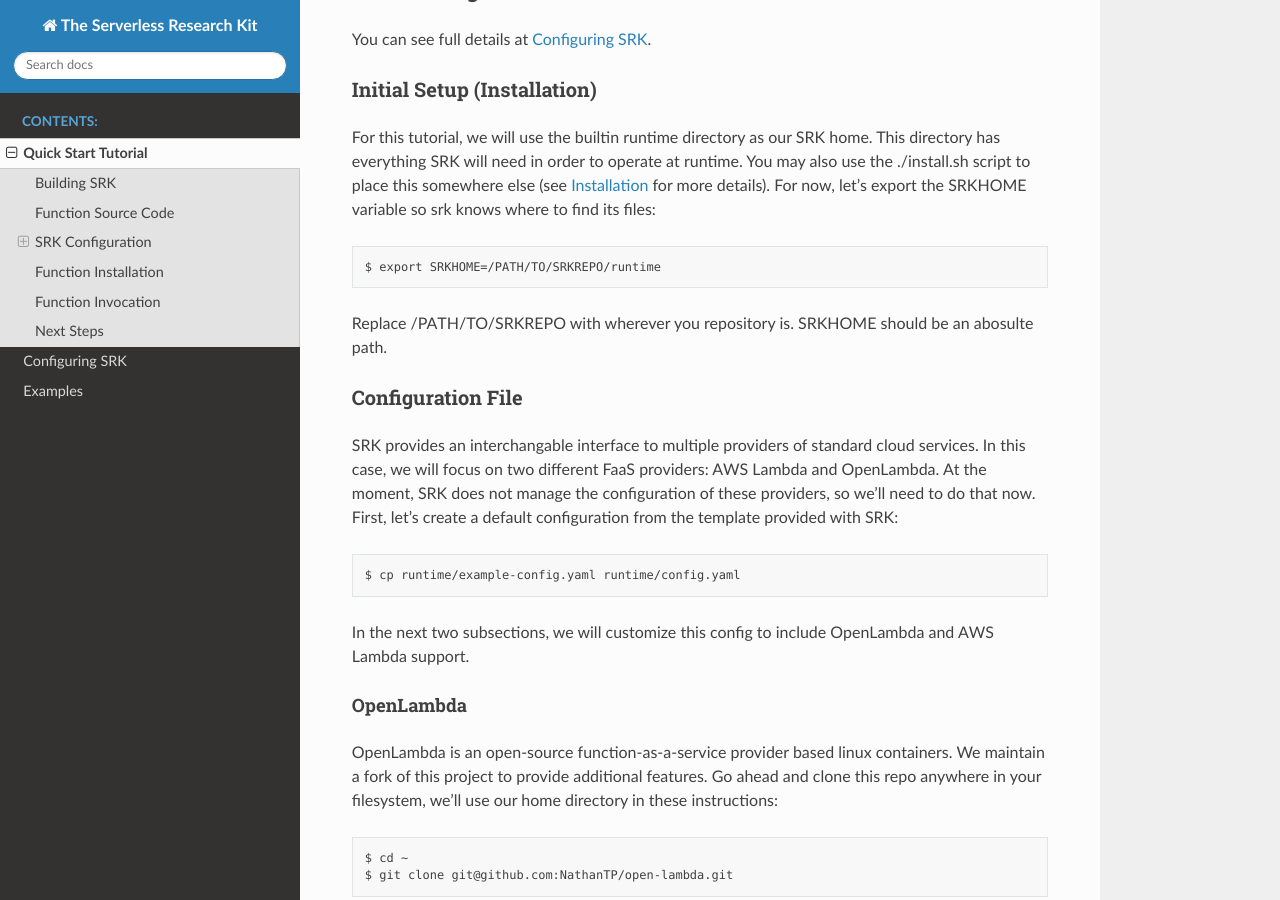
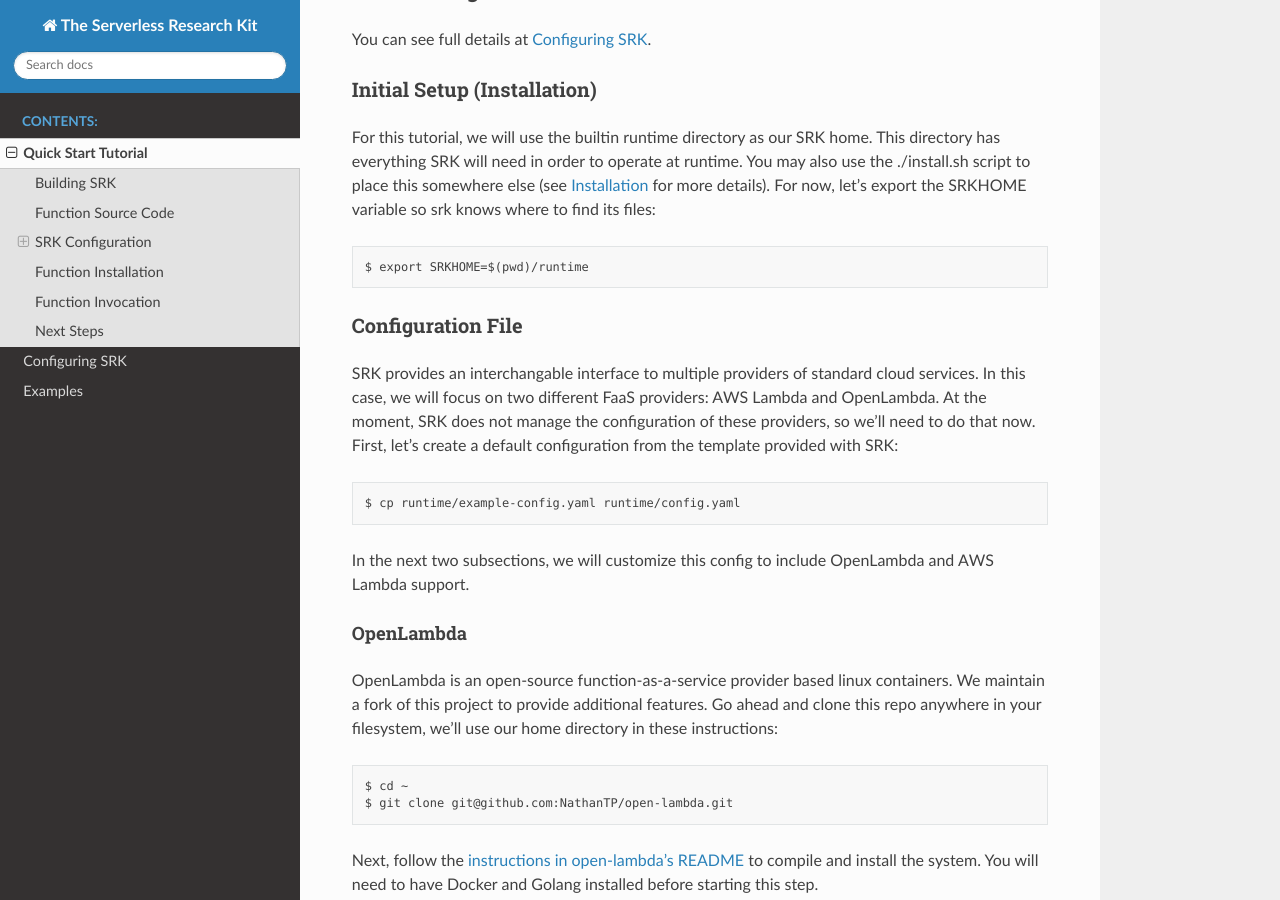
Before and after one commit to serverlessresearch/srk, a Sphinx documentation site: the page built from docs/source/QuickStart.rst, in a window 1280 px wide and 900 px high, scrolled down 999 px. Built offline with Sphinx 7.4.7 and the Read the Docs theme 2.0.0, drawn with Linux system fonts in a browser that asks for light colours.

Commit message:
Docs cleanup for installation

```diff
--- a/docs/source/QuickStart.rst
+++ b/docs/source/QuickStart.rst
@@ -58,14 +58,12 @@
 For this tutorial, we will use the builtin runtime directory as our SRK home.
 This directory has everything SRK will need in order to operate at runtime. You
 may also use the ./install.sh script to place this somewhere else (see
-:ref:`config-install` for more details). For now, let's export the SRKHOME variable so srk knows where to find its files:
+:ref:`config-install` for more details). For now, let's export the SRKHOME
+variable so srk knows where to find its files:
 
 ::
 
-   $ export SRKHOME=/PATH/TO/SRKREPO/runtime
-
-Replace /PATH/TO/SRKREPO with wherever you repository is. SRKHOME should be an
-abosulte path.
+   $ export SRKHOME=$(pwd)/runtime
 
 Configuration File
 =================================
```
Also changed, not shown: README.md (+7 -6 lines).
